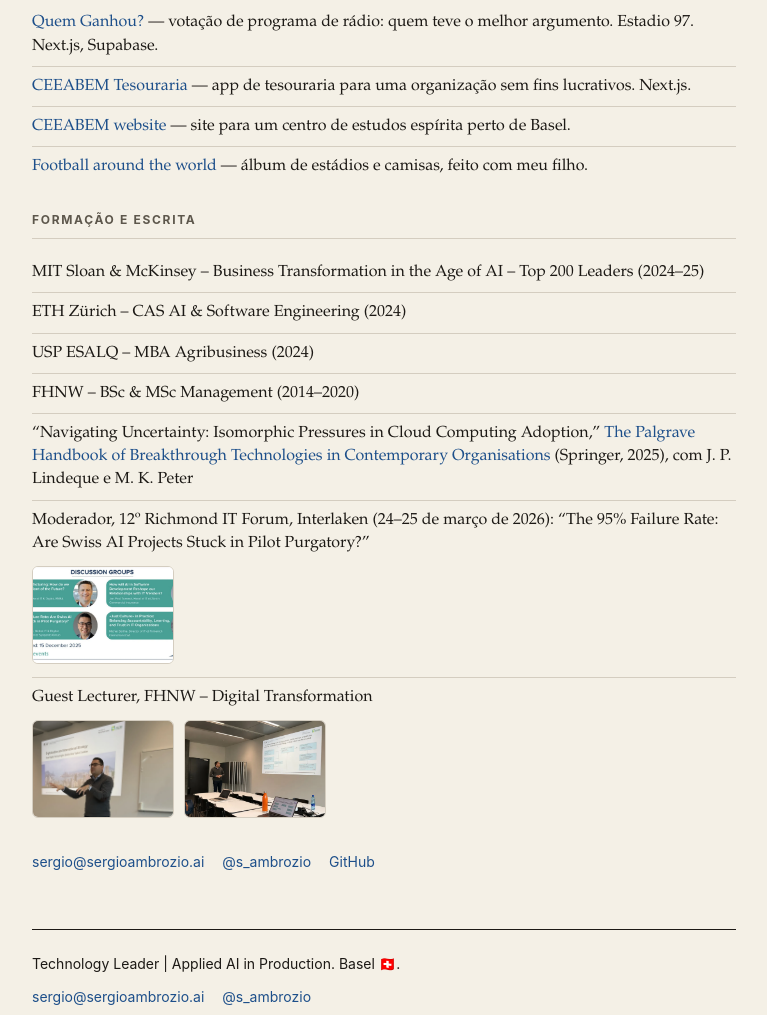
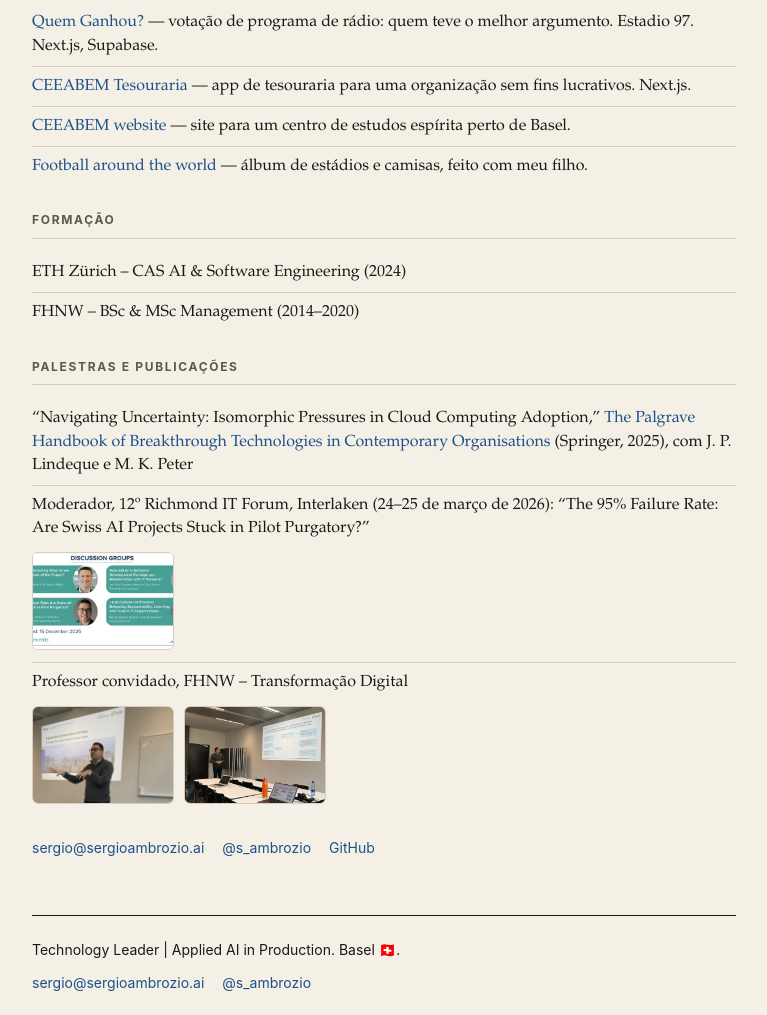
Before and after one commit to Sergio-Ambrozio/my-personal-website, a website: page about/index.html in a window 1280 px wide. Shown: the part 1185-2200 px from the top of the page, without its empty margins (256-1023 px from the left). Drawn offline with Linux system fonts and the light colour scheme.

Commit message:
Split Education and Talks & publications on About page

```diff
--- a/about/index.html
+++ b/about/index.html
@@ -166,12 +166,16 @@
             </section>
 
             <section class="section">
-                <h2 class="section-title"><span class="i18n-en">Education &amp; writing</span><span class="i18n-pt">Formação e escrita</span></h2>
+                <h2 class="section-title"><span class="i18n-en">Education</span><span class="i18n-pt">Formação</span></h2>
                 <ul class="fact-list">
-                    <li>MIT Sloan &amp; McKinsey – Business Transformation in the Age of AI – Top 200 Leaders (2024–25)</li>
                     <li>ETH Zürich – CAS AI &amp; Software Engineering (2024)</li>
-                    <li>USP ESALQ – MBA Agribusiness (2024)</li>
                     <li>FHNW – BSc &amp; MSc Management (2014–2020)</li>
+                </ul>
+            </section>
+
+            <section class="section">
+                <h2 class="section-title"><span class="i18n-en">Talks &amp; publications</span><span class="i18n-pt">Palestras e publicações</span></h2>
+                <ul class="fact-list">
                     <li>
                         “Navigating Uncertainty: Isomorphic Pressures in Cloud Computing Adoption,”
                         <a href="https://link.springer.com/chapter/10.1007/978-981-96-2516-1_18" target="_blank" rel="noopener noreferrer">The Palgrave Handbook of Breakthrough Technologies in Contemporary Organisations</a>
@@ -184,7 +188,7 @@
                         </div>
                     </li>
                     <li>
-                        Guest Lecturer, FHNW – Digital Transformation
+                        <span class="i18n-en">Guest Lecturer, FHNW – Digital Transformation</span><span class="i18n-pt">Professor convidado, FHNW – Transformação Digital</span>
                         <div class="talk-thumbs">
                             <a class="talk-thumb" href="../fhnw-lecture.webp" title="Guest lecture at FHNW School of Business — Digitalization and International Strategy"><img src="../fhnw-lecture.webp" height="96" loading="lazy" decoding="async" alt="Sergio Ambrozio giving a guest lecture at FHNW School of Business"></a>
                             <a class="talk-thumb" href="../fhnw-lecture-2.webp" title="Aligning digital strategy with corporate and business-unit strategy"><img src="../fhnw-lecture-2.webp" height="96" loading="lazy" decoding="async" alt="Sergio Ambrozio presenting a digital strategy framework at FHNW"></a>
```
